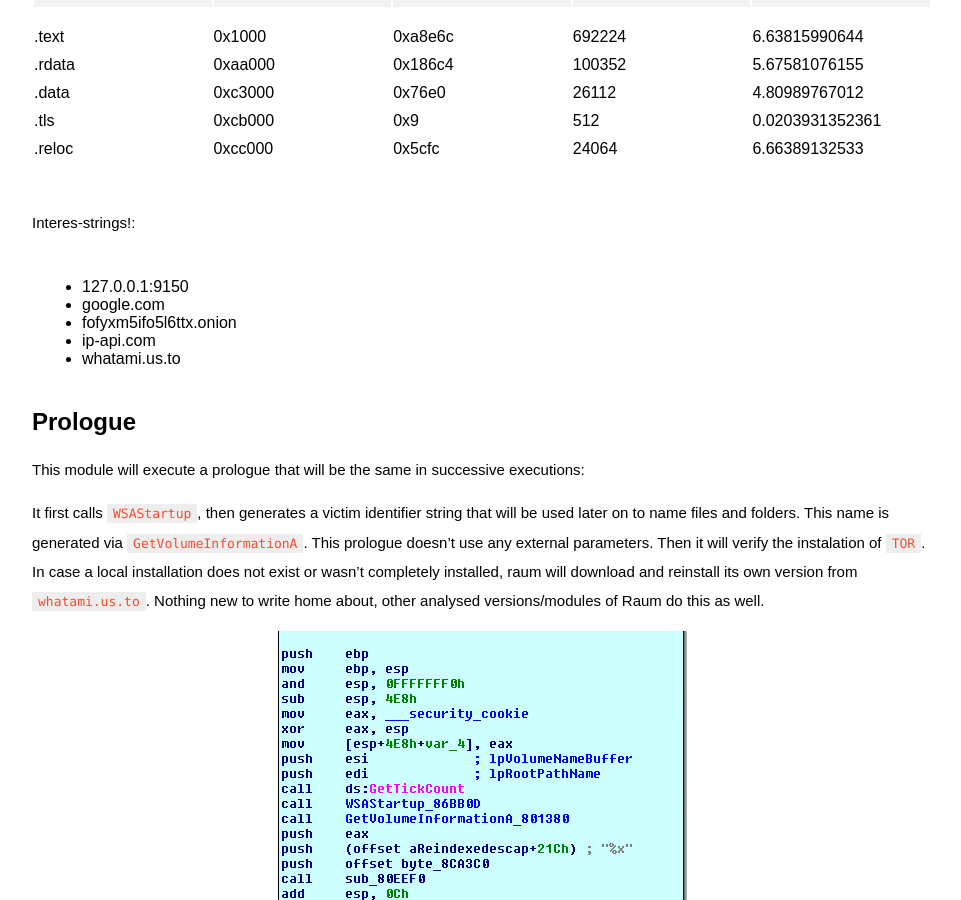
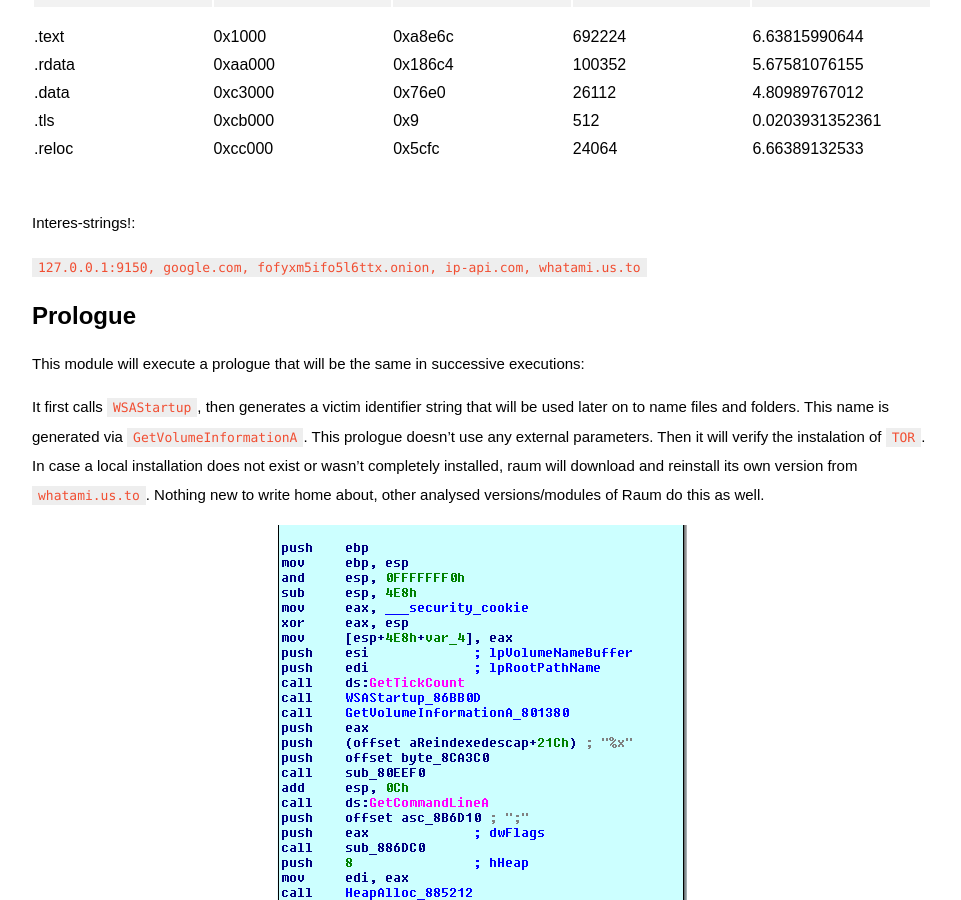
Before and after one commit to mlwre/mlwre.github.io, a Jekyll site: the page built from _posts/2016-10-05-Raum.md, in a window 1280 px wide and 900 px high, scrolled down 10990 px. Shown: the whole window, without its empty margins (158-1119 px from the left). Built offline with Jekyll 4.4.1, drawn with Linux system fonts in a browser that asks for light colours; some web fonts are replaced.

Commit message:
because i worth it…

```diff
--- a/_posts/2016-10-05-Raum.md
+++ b/_posts/2016-10-05-Raum.md
@@ -317,11 +317,7 @@ When downloads finish the new binaries are executed and the running Raum process
 
 Interes-strings!:
 
-- 127.0.0.1:9150
-- google.com
-- fofyxm5ifo5l6ttx.onion
-- ip-api.com
-- whatami.us.to
+`127.0.0.1:9150, google.com, fofyxm5ifo5l6ttx.onion, ip-api.com, whatami.us.to`
 
 
 # Prologue
```
